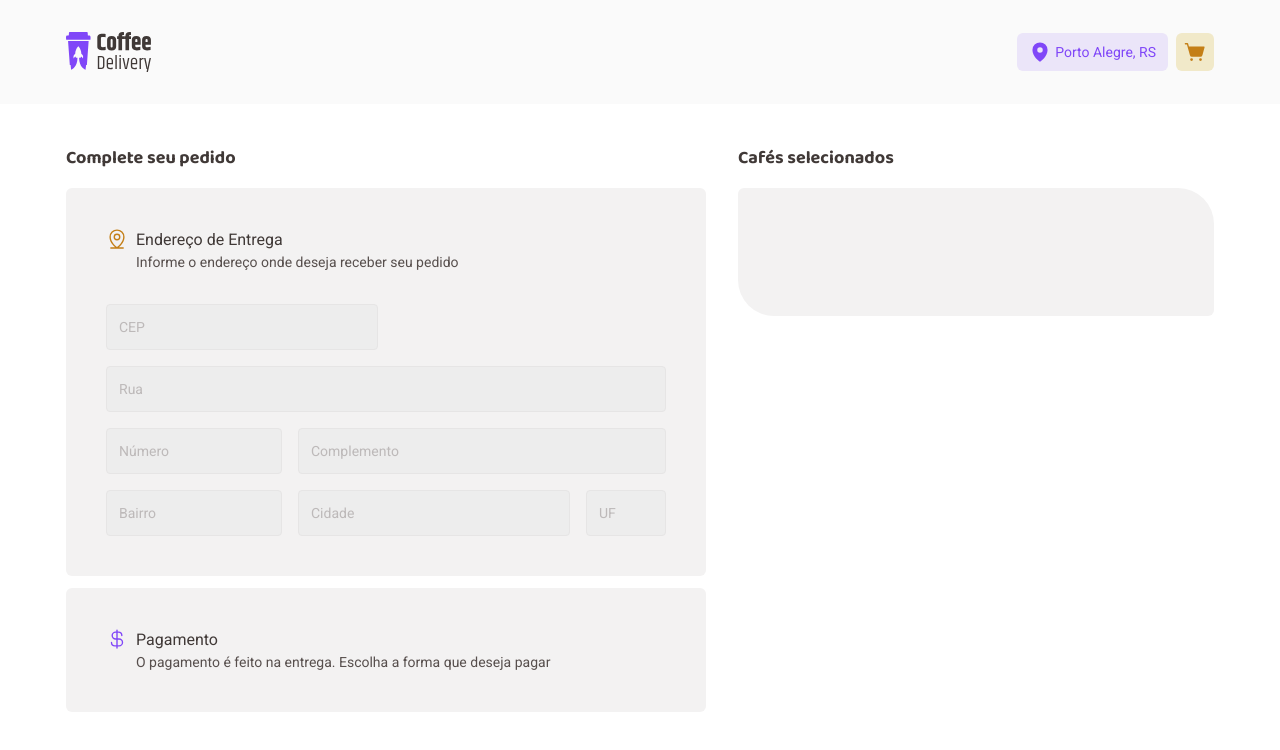
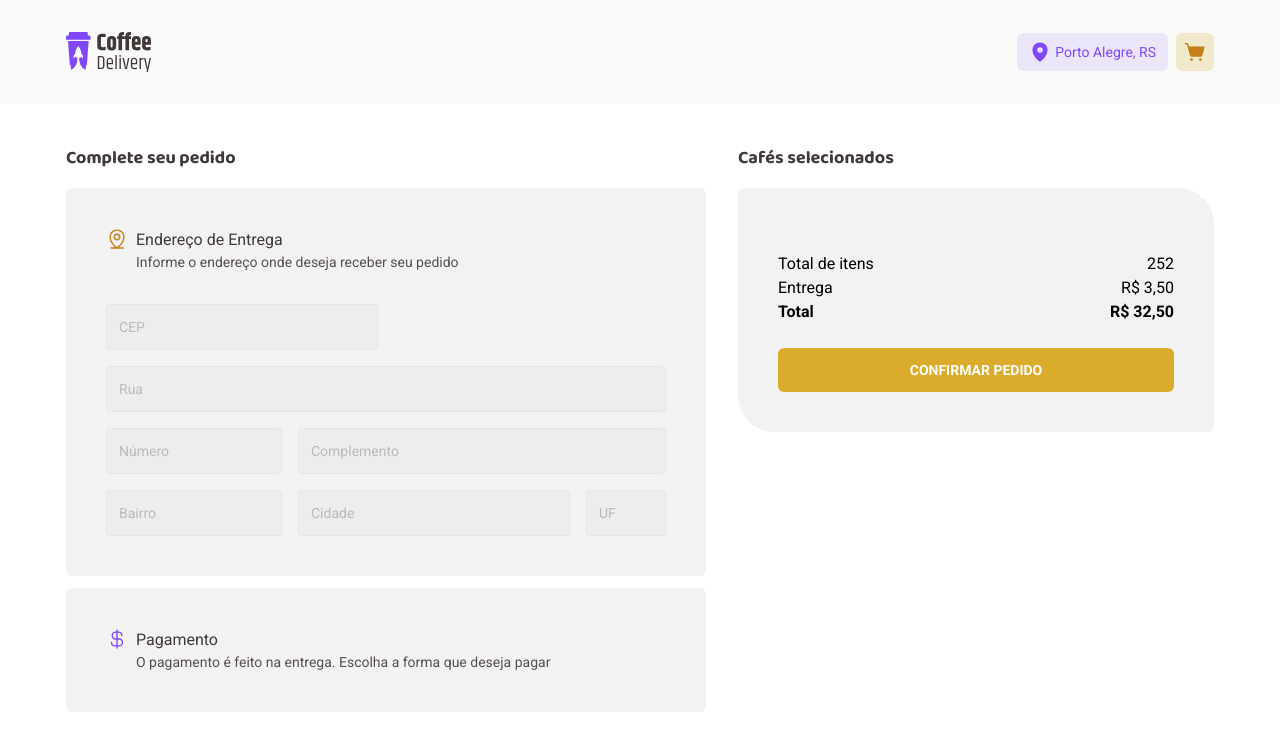
Before and after one commit to wellingtonrodriguesbr/coffee-delivery-next, a Next.js app: page /checkout in a window 1280 px wide. Shown: the top 750 px of the page. Built offline with nearby package versions, Linux system fonts and the light colour scheme.

Commit message:
feat: WIP checkout page

```diff
--- a/src/components/IncreaseDecreaseButton.tsx
+++ b/src/components/IncreaseDecreaseButton.tsx
@@ -1,27 +1,35 @@
 import { Minus, Plus } from "@phosphor-icons/react";
 
 interface IncreaseDecreaseButtonProps {
+  small?: boolean;
   quantity: number;
   increaseItemQuantity?: () => void;
   decreaseItemQuantity?: () => void;
 }
 
 export function IncreaseDecreaseButton({
+  small = false,
   quantity,
   increaseItemQuantity,
   decreaseItemQuantity,
 }: IncreaseDecreaseButtonProps) {
   return (
-    <div className="flex gap-1 bg-base-button rounded-md px-3 py-2">
+    <div
+      className={`flex gap-2 bg-base-button rounded-md ${
+        small ? "px-2 py-1" : "px-3 py-2"
+      }`}
+    >
       <button
-        className="text-purple hover:text-purple-dark transition-colors"
+        type="button"
+        className="text-purple hover:text-purple-dark transition-colors text-[0px]"
         onClick={decreaseItemQuantity}
       >
         <Minus size={14} />
       </button>
       <span className="text-base-title text-base">{quantity}</span>
       <button
-        className="text-purple hover:text-purple-dark transition-colors"
+        type="button"
+        className="text-purple hover:text-purple-dark transition-colors text-[0px]"
         onClick={increaseItemQuantity}
       >
         <Plus size={14} />
--- /dev/null
+++ b/src/components/checkout/CoffeesSelected.tsx
@@ -0,0 +1,69 @@
+import { useCart } from "@/contexts/CartContext";
+import { IncreaseDecreaseButton } from "../IncreaseDecreaseButton";
+import Image from "next/image";
+import { formattedPrice } from "@/utils/formattedPrice";
+import { Trash } from "@phosphor-icons/react";
+
+export function CoffeesSelected() {
+  const { cartItems } = useCart();
+
+  return (
+    <div className="w-full mt-10">
+      <h3 className="font-cursive text-base-subtitle text-lg">
+        Cafés selecionados
+      </h3>
+      <div className="flex-1 bg-base-card mt-4 p-10 rounded-md rounded-tr-[36px] rounded-bl-[36px]">
+        {cartItems.map((item) => (
+          <div
+            key={item.id}
+            className="flex justify-between w-full border-b border-base-button mt-8 pb-8 first:mt-0"
+          >
+            <div className="flex gap-3">
+              <Image src={item.image_url} alt="" width={68} height={64} />
+
+              <div className="flex flex-col gap-2">
+                <p className="text-base-subtitle text-base">{item.title}</p>
+
+                <div className="flex items-start gap-2">
+                  <IncreaseDecreaseButton quantity={item.quantity} small />
+                  <button
+                    type="button"
+                    className="flex items-center justify-center gap-1 p-2 bg-base-button rounded-md text-base-text hover:bg-base-hover transition-colors text-xs uppercase"
+                  >
+                    <Trash className="text-purple" size={16} />
+                    Remover
+                  </button>
+                </div>
+              </div>
+            </div>
+            <strong className="text-base text-base-text">
+              {formattedPrice(item.price)}
+            </strong>
+          </div>
+        ))}
+
+        <div className="flex w-full justify-between items-center mt-6">
+          <span>Total de itens</span>
+          <span>252</span>
+        </div>
+
+        <div className="flex w-full justify-between items-center">
+          <span>Entrega</span>
+          <span>R$ 3,50</span>
+        </div>
+
+        <div className="flex w-full justify-between items-center">
+          <strong>Total</strong>
+          <strong>R$ 32,50</strong>
+        </div>
+
+        <button
+          type="submit"
+          className="w-full bg-yellow text-white uppercase font-bold py-3 rounded-md text-sm mt-6"
+        >
+          Confirmar pedido
+        </button>
+      </div>
+    </div>
+  );
+}
--- /dev/null
+++ b/src/components/checkout/FormOrderComplete.tsx
@@ -0,0 +1,51 @@
+import { CurrencyDollar, MapPinLine } from "@phosphor-icons/react";
+import { Input } from "@/components/Input";
+
+export function FormOrderComplete() {
+  return (
+    <div className="w-full mt-10">
+          <h3 className="font-cursive text-base-subtitle text-lg">
+            Complete seu pedido
+          </h3>
+          <div className="min-w-[640px] bg-base-card p-10 mt-4 rounded-md">
+            <div className="flex gap-2">
+              <MapPinLine className="text-yellow-dark" size={22} />
+              <div className="flex flex-col">
+                <h5 className="text-base text-base-subtitle">
+                  Endereço de Entrega
+                </h5>
+                <p className="text-base-text text-sm">
+                  Informe o endereço onde deseja receber seu pedido
+                </p>
+              </div>
+            </div>
+
+            <div className="mt-8 grid grid-cols-6 gap-4">
+              <Input className="col-span-3" placeholder="CEP" />
+              <Input className="col-span-full" placeholder="Rua" />
+              <Input
+                className="col-span-2"
+                type="number"
+                placeholder="Número"
+              />
+              <Input className="col-span-4" placeholder="Complemento" />
+              <Input className="col-span-2" placeholder="Bairro" />
+              <Input className="col-span-3" placeholder="Cidade" />
+              <Input className="col-span-1" maxLength={2} placeholder="UF" />
+            </div>
+          </div>
+          <div className="min-w-[640px] bg-base-card p-10 mt-3 rounded-md">
+            <div className="flex gap-2">
+              <CurrencyDollar className="text-purple" size={22} />
+              <div className="flex flex-col">
+                <h5 className="text-base text-base-subtitle">Pagamento</h5>
+                <p className="text-base-text text-sm">
+                  O pagamento é feito na entrega. Escolha a forma que deseja
+                  pagar
+                </p>
+              </div>
+            </div>
+          </div>
+        </div>
+  )
+}
--- a/src/components/Coffees/Card.tsx
+++ b/src/components/home/Coffees/Card.tsx
@@ -1,9 +1,9 @@
 import Image from "next/image";
 import { Coffee } from ".";
 import { formattedPrice } from "@/utils/formattedPrice";
-import { IncreaseDecreaseButton } from "../IncreaseDecreaseButton";
+import { IncreaseDecreaseButton } from "../../IncreaseDecreaseButton";
 import { ShoppingCartSimple } from "@phosphor-icons/react";
-import { ButtonCart } from "../ButtonCart";
+import { ButtonCart } from "../../ButtonCart";
 import { useState } from "react";
 import { useCart } from "@/contexts/CartContext";
 
--- a/src/contexts/CartContext.tsx
+++ b/src/contexts/CartContext.tsx
@@ -5,7 +5,7 @@ import {
   useEffect,
   useState,
 } from "react";
-import { Coffee } from "@/components/Coffees";
+import { Coffee } from "@/components/home/Coffees";
 import { produce } from "immer";
 
 interface CartContextProviderProps {
--- a/src/pages/checkout.tsx
+++ b/src/pages/checkout.tsx
@@ -1,7 +1,7 @@
 import Head from "next/head";
 import { Header } from "@/components/Header";
-import { CurrencyDollar, MapPinLine } from "@phosphor-icons/react";
-import { Input } from "@/components/Input";
+import { FormOrderComplete } from "@/components/checkout/FormOrderComplete";
+import { CoffeesSelected } from "@/components/checkout/CoffeesSelected";
 
 export default function Checkout() {
   return (
@@ -12,56 +12,8 @@ export default function Checkout() {
       <Header />
 
       <form className="container flex gap-8 justify-between">
-        <div className="w-full mt-10">
-          <h3 className="font-cursive text-base-subtitle text-lg">
-            Complete seu pedido
-          </h3>
-          <div className="min-w-[640px] bg-base-card p-10 mt-4 rounded-md">
-            <div className="flex gap-2">
-              <MapPinLine className="text-yellow-dark" size={22} />
-              <div className="flex flex-col">
-                <h5 className="text-base text-base-subtitle">
-                  Endereço de Entrega
-                </h5>
-                <p className="text-base-text text-sm">
-                  Informe o endereço onde deseja receber seu pedido
-                </p>
-              </div>
-            </div>
-
-            <div className="mt-8 grid grid-cols-6 gap-4">
-              <Input className="col-span-3" placeholder="CEP" />
-              <Input className="col-span-full" placeholder="Rua" />
-              <Input
-                className="col-span-2"
-                type="number"
-                placeholder="Número"
-              />
-              <Input className="col-span-4" placeholder="Complemento" />
-              <Input className="col-span-2" placeholder="Bairro" />
-              <Input className="col-span-3" placeholder="Cidade" />
-              <Input className="col-span-1" maxLength={2} placeholder="UF" />
-            </div>
-          </div>
-          <div className="min-w-[640px] bg-base-card p-10 mt-3 rounded-md">
-            <div className="flex gap-2">
-              <CurrencyDollar className="text-purple" size={22} />
-              <div className="flex flex-col">
-                <h5 className="text-base text-base-subtitle">Pagamento</h5>
-                <p className="text-base-text text-sm">
-                  O pagamento é feito na entrega. Escolha a forma que deseja
-                  pagar
-                </p>
-              </div>
-            </div>
-          </div>
-        </div>
-        <div className="w-full mt-10">
-          <h3 className="font-cursive text-base-subtitle text-lg">
-            Cafés selecionados
-          </h3>
-          <div className="flex-1 bg-base-card h-32 mt-4 rounded-md rounded-tr-[36px] rounded-bl-[36px]"></div>
-        </div>
+        <FormOrderComplete />
+        <CoffeesSelected />
       </form>
     </>
   );
--- a/src/pages/index.tsx
+++ b/src/pages/index.tsx
@@ -1,4 +1,4 @@
-import { Coffees } from "@/components/Coffees";
+import { Coffees } from "@/components/home/Coffees";
 import { Header } from "@/components/Header";
 import { Hero } from "@/components/Hero";
 import Head from "next/head";
```
Also changed, not shown: src/components/home/Coffees/index.tsx (renamed from src/components/Coffees/index.tsx).
